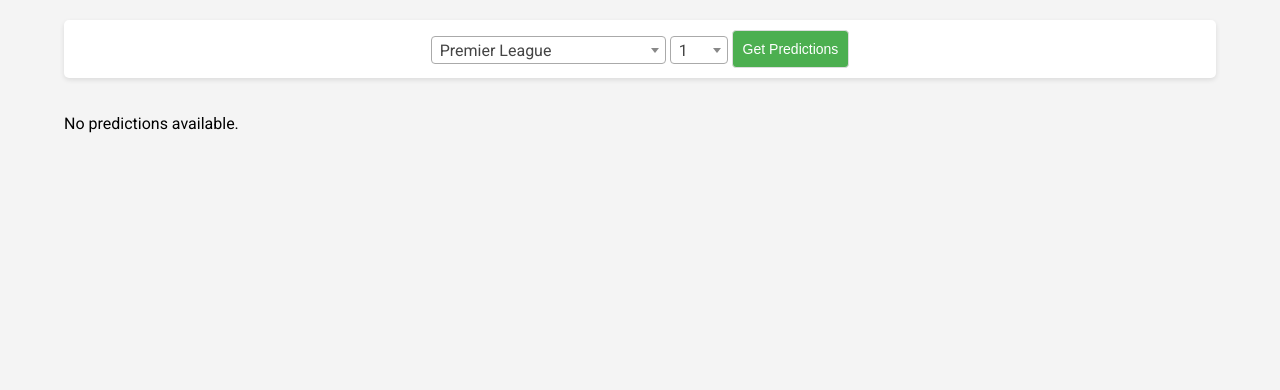
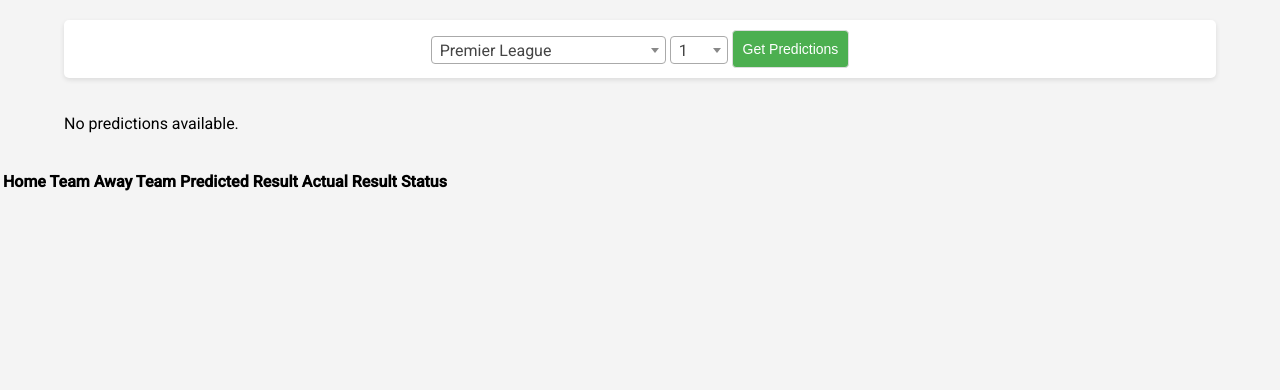
Before and after one commit to nyasimi23/IX-Tips, a Django app: page /matchday_predictions/ in a window 1280 px wide. Shown: the part 68-458 px from the top of the page. Run offline with Django 4.2, Linux system fonts and the light colour scheme; lists and menus that the app fills with data are empty.

Commit message:
added actual results

```diff
--- a/predict/templates/predict/matchday_predictions.html
+++ b/predict/templates/predict/matchday_predictions.html
@@ -185,8 +185,35 @@
         <p>No predictions available.</p>
         {% endif %}
     </div>
+
 </div>
+<div>
+    <table>
+        <tr>
+            <th>Home Team</th>
+            <th>Away Team</th>
+            <th>Predicted Result</th>
+            <th>Actual Result</th>
+            <th>Status</th>
+        </tr>
+        {% for prediction in predictions %}
+        <tr style="background-color: {{ prediction.match_status_color }};">
+            <td>{{ prediction.home_team }}</td>
+            <td>{{ prediction.away_team }}</td>
+            <td>{{ prediction.predicted_result }}</td>
+            <td>
+                {% if prediction.actual_result %}
+                    {{ prediction.actual_result }}
+                {% else %}
+                    N/A
+                {% endif %}
+            </td>
+            <td>{{ prediction.status }}</td>
+        </tr>
+        {% endfor %}
+    </table>
 
+</div>
 <footer>
     <p>&copy; 2024 Matchday Predictions | All rights reserved</p>
 </footer>
--- a/predict/views.py
+++ b/predict/views.py
@@ -45,7 +45,41 @@ def get_matchday_fixtures(competition_id, matchday):
     else:
         print(f"Error fetching matchday fixtures: {response.status_code} - {response.text}")
         return None
+def get_actual_results(competition_id, matchday):
+    """
+    Fetch actual results for a specific competition and matchday.
+    """
+    url = f"{BASE_URL}/competitions/{competition_id}/matches"
+    headers = {"X-Auth-Token": API_KEY}
+    params = {"matchday": matchday}
 
+    response = requests.get(url, headers=headers, params=params)
+
+    if response.status_code == 200:
+        matches = response.json().get("matches", [])
+        results = []
+        for match in matches:
+            home_team = match['homeTeam']['name']
+            away_team = match['awayTeam']['name']
+            if match['status'] == 'FINISHED':
+                full_time_score = match['score']['fullTime']
+                actual_result = (
+                    'Home' if full_time_score['home'] > full_time_score['away'] else
+                    'Away' if full_time_score['home'] < full_time_score['away'] else
+                    'Draw'
+                )
+                results.append({
+                    'home_team': home_team,
+                    'away_team': away_team,
+                    'actual_result': actual_result,
+                    'actual_home_goals': full_time_score.get('home'),
+                    'actual_away_goals': full_time_score.get('away'),
+                    'status': 'FINISHED'
+                })
+        return results
+    else:
+        print(f"Error fetching results: {response.status_code} - {response.text}")
+        return []
 # Preprocess match data
 def preprocess_api_data(api_df):
     api_df = api_df.dropna(subset=["Score"])
@@ -149,7 +183,8 @@ def matchday_predictions(request):
 
                 if matches:
                     all_seasons_data = []
-                    seasons = [2019, 2020, 2021, 2022, 2023]
+                    seasons = [2019, 2020, 2021, 2022, 2023, 2024]
+                    actual_results = get_actual_results(competition, matchday)
 
                     for season in seasons:
                         season_data = fetch_competition_matches(API_KEY, competition, season)  # Use selected competition
@@ -167,6 +202,13 @@ def matchday_predictions(request):
                         for match in matches:
                             home_team = match['homeTeam']['name']
                             away_team = match['awayTeam']['name']
+
+                            actual_match = next(
+                            (r for r in actual_results if r['home_team'] == home_team and r['away_team'] == away_team),
+                            None
+                        )
+
+                            actual_result = actual_match['actual_result'] if actual_match else None
 
                             predicted_result = predict_match_result(
                                 home_team, away_team, classifier_model, label_encoder_X, label_encoder_y_classification
@@ -190,9 +232,16 @@ def matchday_predictions(request):
                                 'home_team': home_team,
                                 'away_team': away_team,
                                 'predicted_result': predicted_result,
+                                'actual_result': actual_result,
                                 'predicted_home_goals': home_goals,
                                 'predicted_away_goals': away_goals,
-                                'average_goals_category': average_goals_category
+                                'average_goals_category': average_goals_category,
+                                'status': actual_match['status'] if actual_match else 'UNKNOWN',
+                                'match_status_color': (
+                                'green' if actual_result and actual_result == "SomePredictionLogic" else
+                                'red' if actual_result and actual_result != "SomePredictionLogic" else
+                                'grey'
+                            )
                             })
             except ValueError:
                 predictions = []
```
